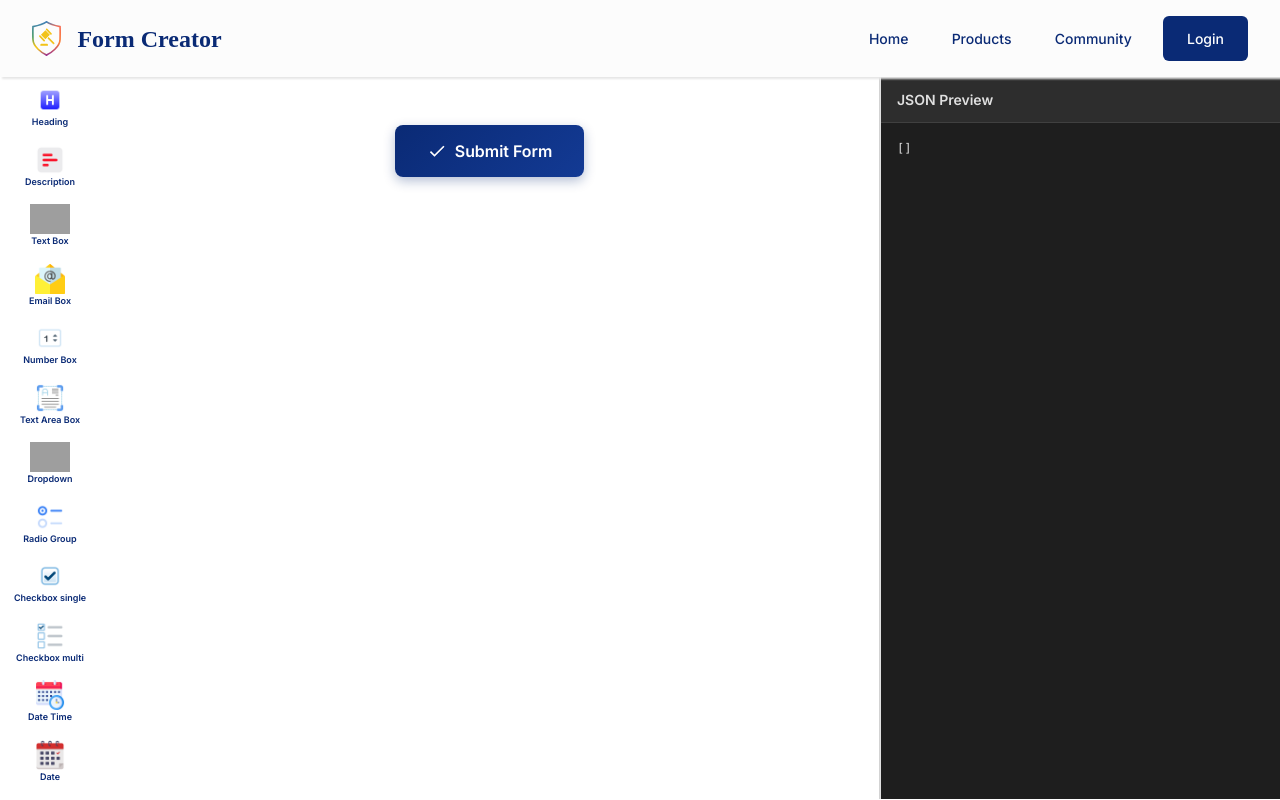
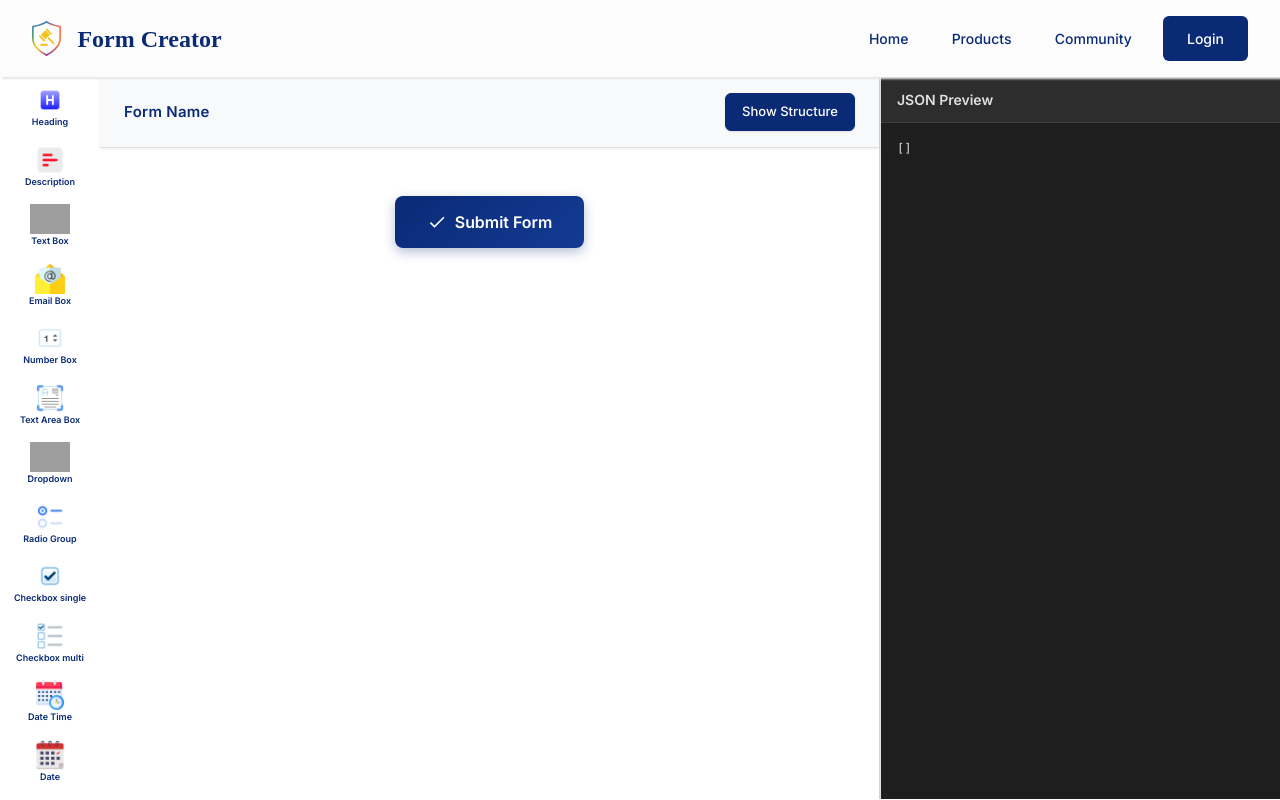
Before and after one commit to VijayakannanRaju/ng-form-creator, an Angular app: page / in a window 1280 px wide. Both pictures are taken after a click on the button "Show Preview". Built offline with nearby package versions, Linux system fonts and the light colour scheme; grey boxes are pictures that could not be loaded; a web font is replaced by a local one.

Commit message:
mistake in show preview-structure toggling

```diff
--- a/src/app/app.component.html
+++ b/src/app/app.component.html
@@ -19,7 +19,14 @@
       </div>
     </div>
 
-
+    <div class="form-name-container" *ngIf="!showStructure">
+      <div style="display: flex; align-items: center; padding: 0.5rem;">
+        <div>Form Name</div>
+        <div style="margin-left: auto">
+          <button class="gg-btn" (click)="toggleShowStructure()">Show Structure</button>
+        </div>
+      </div>
+    </div>
 
 
     <app-gg-form-structure *ngIf="showStructure" [components]="formMetadataService.components"></app-gg-form-structure>
```
